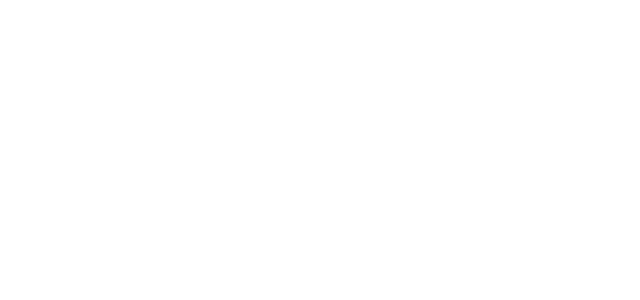
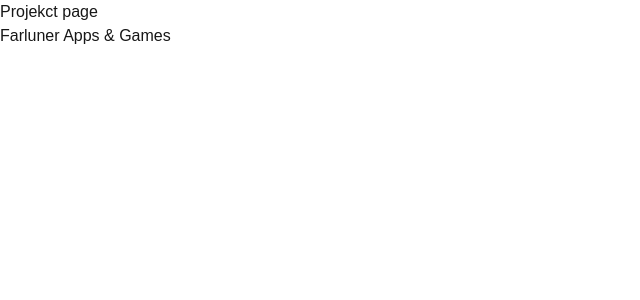
Before and after one commit to szczepanieceryk/my-page, a Next.js app: page /projects/farluner-page in a window 1280 px wide. Before the commit this address had no page. Shown: the top 300 px of the page, without its empty margins (0-640 px from the left). Built offline with nearby package versions, Linux system fonts and the light colour scheme.

Commit message:
fix: fix dynamically displayed subpages from slug

```diff
--- a/app/projects/farluner-page/page.tsx
+++ b/app/projects/[slug]/page.tsx
@@ -9,8 +9,13 @@
   }));
 };
 
-export default function ProjectPage({ params }: { params: { slug: string } }) {
-  const project = getProjectBySlug(params.slug);
+export default async function ProjectPage({
+  params,
+}: {
+  params: Promise<{ slug: string }>;
+}) {
+  const { slug } = await params;
+  const project = getProjectBySlug(slug);
   if (!project) {
     notFound();
   }
```
